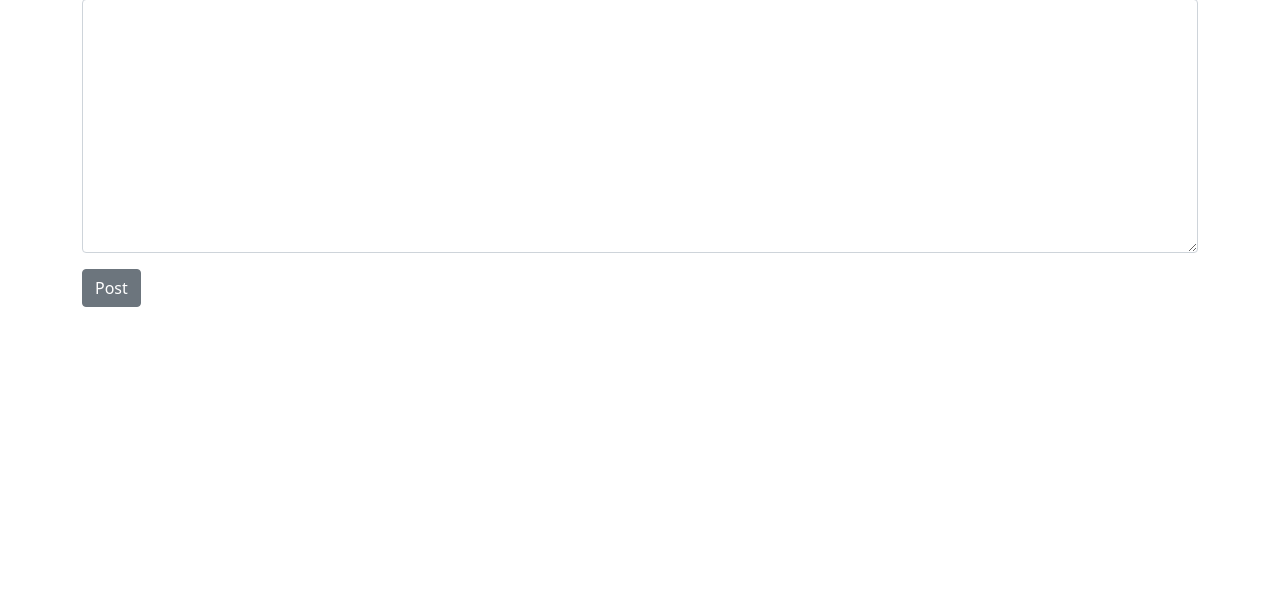
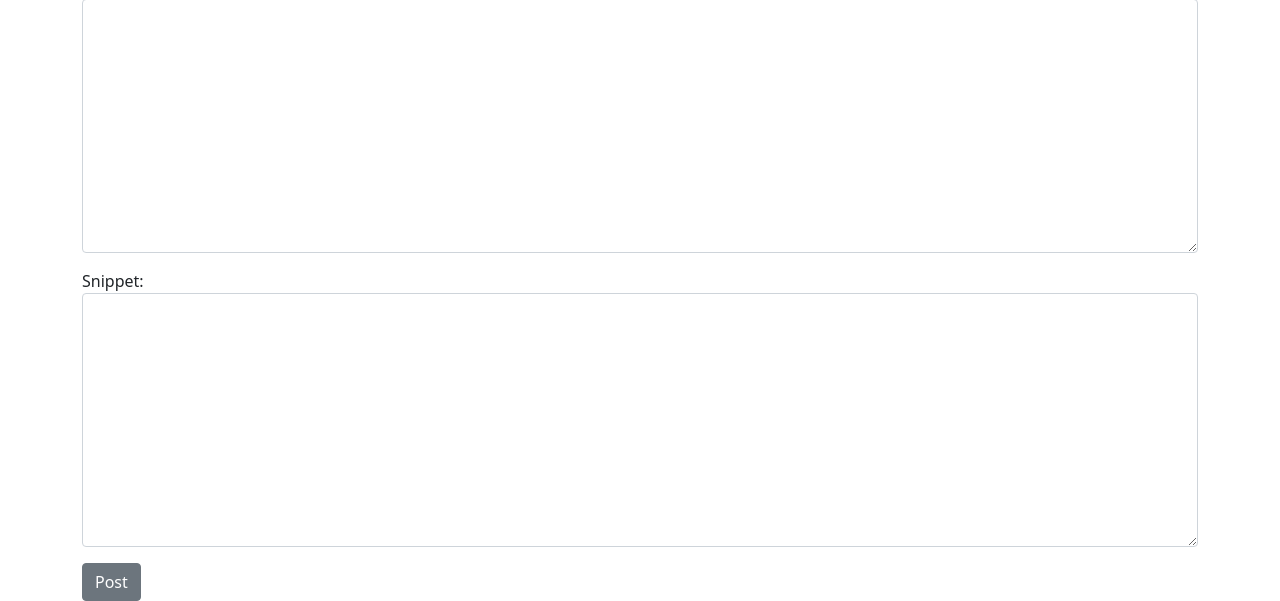
Before and after one commit to shinchri/django-full-blog, a Django app: page /add_post/ in a window 1280 px wide. Shown: the part 395-996 px from the top of the page. Before the commit the page ends 702 px from the top, so only its background shows below. Run offline with Django 4.2, Linux system fonts and the light colour scheme; the visitor is signed in with stand-in values (Sample User, id 1); some libraries are stand-ins or nearby versions.

Commit message:
feat: Add article snippets

```diff
--- a/theblog/forms.py
+++ b/theblog/forms.py
@@ -13,7 +13,7 @@ choices = Category.objects.all().values_list('name', 'name')
 class PostForm(forms.ModelForm):
   class Meta:
     model = Post
-    fields = ('title', 'title_tag', 'author', 'category', 'body')
+    fields = ('title', 'title_tag', 'author', 'category', 'body', 'snippet')
 
     widgets = {
       'title': forms.TextInput(attrs={'class': 'form-control', 'placeholder': 'Enter title...'}),
@@ -22,16 +22,18 @@ class PostForm(forms.ModelForm):
       #'author': forms.Select(attrs={'class': 'form-control'}),
       'category': forms.Select(choices=choices, attrs={'class': 'form-control'}),
       'body': forms.Textarea(attrs={'class': 'form-control'}),
+      'snippet': forms.Textarea(attrs={'class': 'form-control'}),
     }
 
 class EditPostForm(forms.ModelForm):
   class Meta:
     model = Post
-    fields = ('title', 'title_tag', 'category', 'body')
+    fields = ('title', 'title_tag', 'category', 'body', 'snippet')
 
     widgets = {
       'title': forms.TextInput(attrs={'class': 'form-control', 'placeholder': 'Enter title...'}),
       'title_tag': forms.TextInput(attrs={'class': 'form-control'}),
       'category': forms.Select(choices=choices, attrs={'class': 'form-control'}),
       'body': forms.Textarea(attrs={'class': 'form-control'}),
+      'snippet': forms.Textarea(attrs={'class': 'form-control'}),
     }
--- a/theblog/models.py
+++ b/theblog/models.py
@@ -24,6 +24,7 @@ class Post(models.Model):
   body = RichTextField(blank=True, null=True)
   post_date = models.DateField(auto_now_add=True)
   category = models.CharField(max_length=255, default="uncategorized")
+  snippet = models.CharField(max_length=255)
   likes = models.ManyToManyField(User, related_name='blog_posts') # related name is sort of like foreign key
 
   def total_likes(self):
--- a/theblog/templates/home.html
+++ b/theblog/templates/home.html
@@ -10,7 +10,7 @@
       <a href="{% url 'delete_post' post.pk %}">(Delete)</a>
     {% endif %}
     <br />
-    {{ post.body | slice:":200" | safe }}
+    {{ post.snippet }}
   </li>
   {% endfor %}
 </ul>
```
Also changed, not shown: theblog/migrations/0007_post_snippet.py (added).
